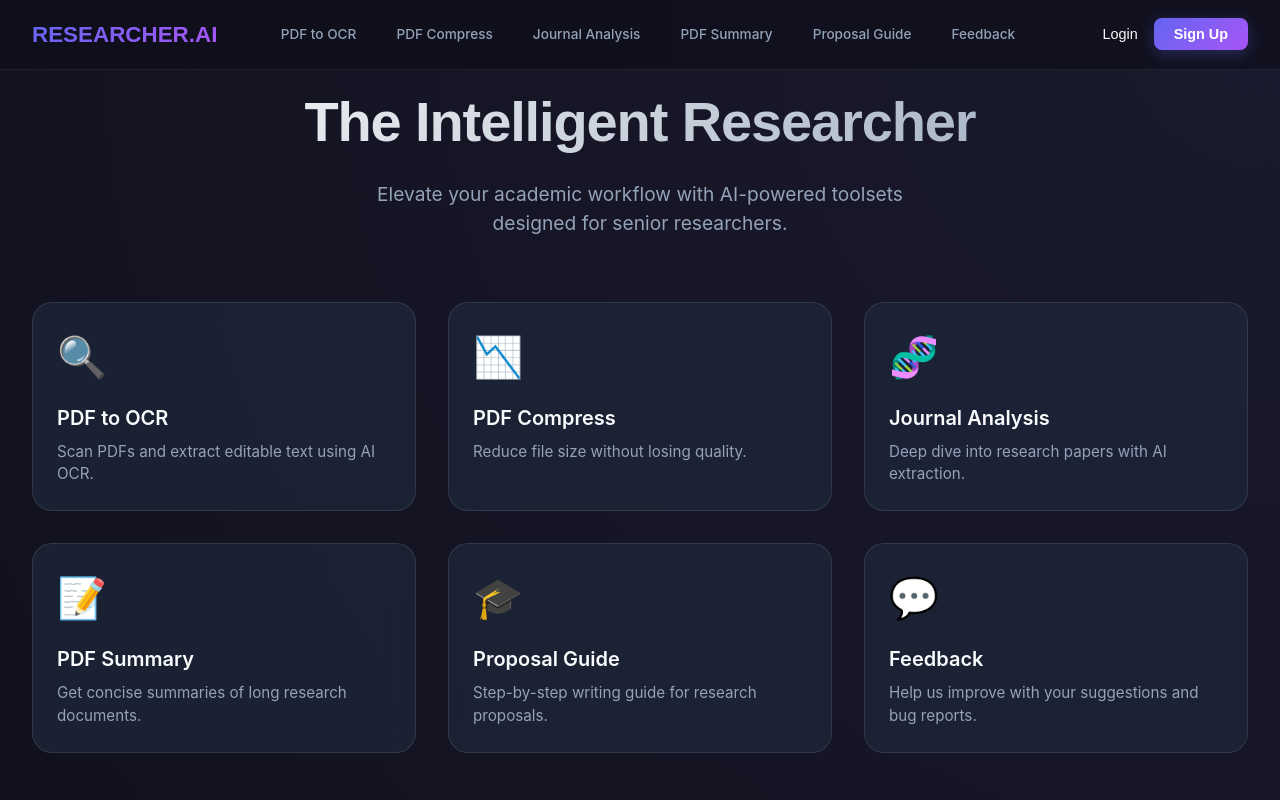
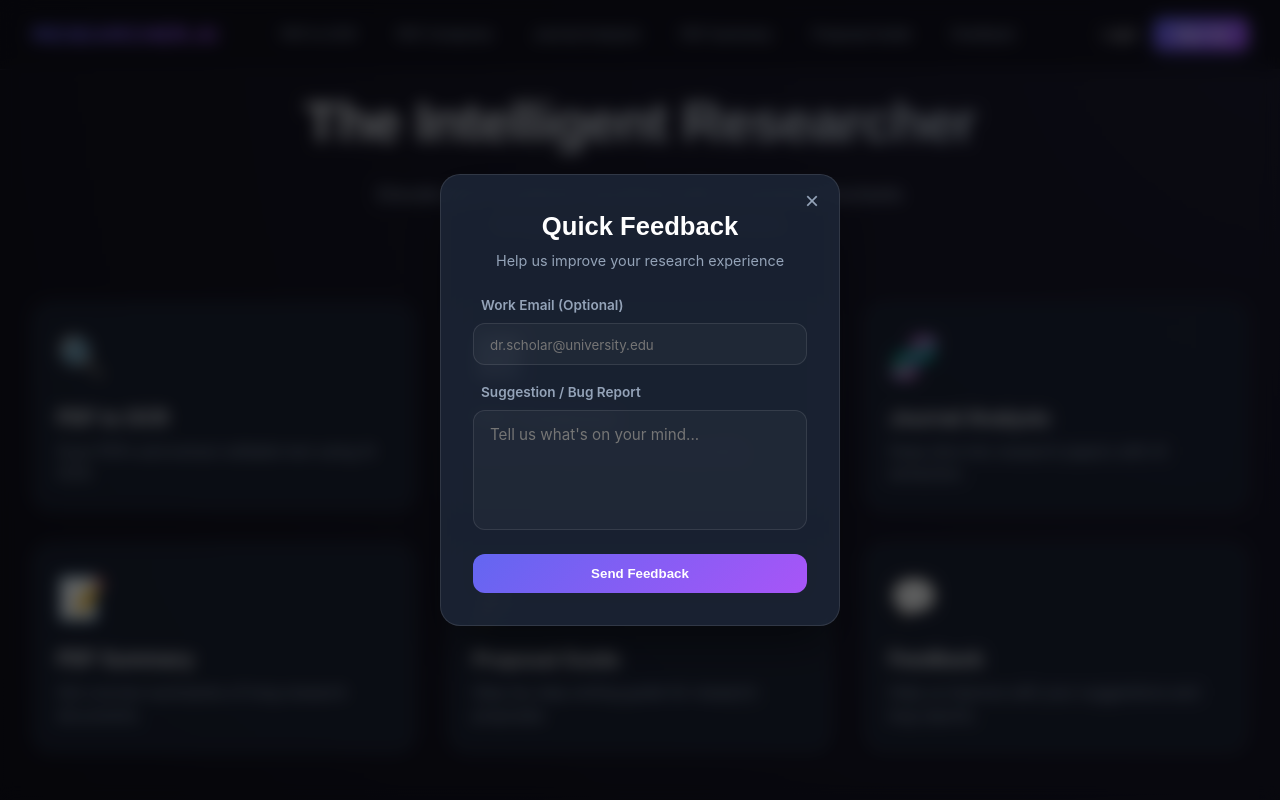
Before and after one commit to Sonne0523/Research-Tools, a React (Vite) app in the folder frontend/: page / in a window 1280 px wide. Both pictures are taken after a click on the button "Quick Feedback". Shown: the top 800 px of the page. Built offline with nearby package versions, Linux system fonts and the light colour scheme.

Commit message:
UI: Finalized PRO Feedback Popup matching Auth View

```diff
--- a/frontend/src/components/FeedbackButton.tsx
+++ b/frontend/src/components/FeedbackButton.tsx
@@ -49,43 +49,55 @@ const FeedbackButton: React.FC = () => {
     }
 
     return (
-        <div className="feedback-modal-overlay animate-fade-in">
-            <div className="feedback-modal pro-card">
-                <div className="feedback-header">
-                    <h2 style={{ color: 'white', margin: 0 }}>Quick Feedback</h2>
-                    <button className="close-btn" onClick={() => setIsOpen(false)}>&times;</button>
+        <div className="auth-overlay animate-fade-in" onClick={(e) => e.target === e.currentTarget && setIsOpen(false)}>
+            <div className="auth-card animate-scale-in">
+                <button className="auth-close" onClick={() => setIsOpen(false)}>&times;</button>
+
+                <div className="auth-header">
+                    <h2>Quick Feedback</h2>
+                    <p>Help us improve your research experience</p>
                 </div>
+
                 {status === 'success' ? (
-                    <div className="feedback-success">
-                        <p style={{ color: '#10b981', fontWeight: 600 }}>✅ Sent! Thank you.</p>
+                    <div className="feedback-success" style={{ textAlign: 'center', padding: '2rem 0' }}>
+                        <p style={{ color: '#10b981', fontWeight: 600, fontSize: '1.1rem' }}>✅ Sent! Thank you.</p>
                     </div>
                 ) : (
-                    <form onSubmit={handleSubmit} className="pro-form" style={{ marginTop: '1rem' }}>
+                    <form onSubmit={handleSubmit} className="auth-form">
                         <div className="form-group">
-                          <label>Email (Optional)</label>
+                          <label>Work Email (Optional)</label>
                           <input
                               type="email"
-                              placeholder="Your email"
+                              placeholder="dr.scholar@university.edu"
                               value={email}
                               onChange={(e) => setEmail(e.target.value)}
-                              className="pro-input"
                           />
                         </div>
                         <div className="form-group">
-                          <label>Suggestion</label>
+                          <label>Suggestion / Bug Report</label>
                           <textarea
                               required
-                              placeholder="Describe your suggestion..."
+                              placeholder="Tell us what's on your mind..."
                               value={message}
                               onChange={(e) => setMessage(e.target.value)}
                               className="pro-input pro-textarea"
-                              style={{ minHeight: '120px' }}
+                              style={{
+                                minHeight: '120px',
+                                width: '100%',
+                                background: 'rgba(255, 255, 255, 0.03)',
+                                border: '1px solid rgba(255, 255, 255, 0.1)',
+                                padding: '0.75rem 1rem',
+                                borderRadius: '0.75rem',
+                                color: 'white',
+                                fontFamily: 'inherit',
+                                resize: 'none'
+                              }}
                           />
                         </div>
-                        <button type="submit" disabled={sending} className="btn-submit">
-                            {sending ? 'Sending...' : 'Submit Feedback'}
+                        <button type="submit" disabled={sending} className="btn-auth-submit">
+                            {sending ? 'Sending Submission...' : 'Send Feedback'}
                         </button>
-                        {status === 'error' && <p className="error-text">Failed to send.</p>}
+                        {status === 'error' && <p className="error-text" style={{ color: '#ef4444', marginTop: '0.5rem', textAlign: 'center' }}>Failed to send. Please try again.</p>}
                     </form>
                 )}
             </div>
```
